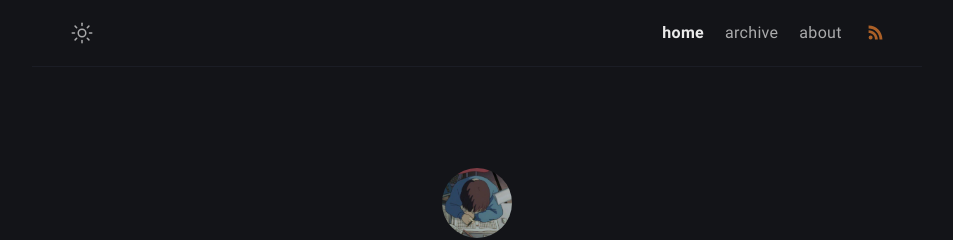
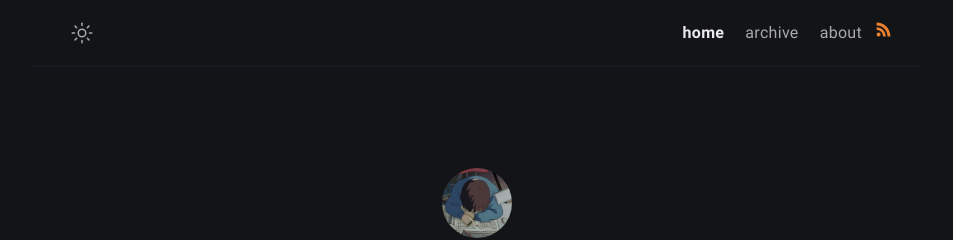
Before and after one commit to jknitey/jknitey.github.io, a Jekyll site: the page built from index.md, in a window 1280 px wide. Shown: the top 240 px of the page, without its empty margins (163-1116 px from the left). Built offline with Jekyll 4.4.1, drawn with Linux system fonts in a browser that asks for light colours.

Commit message:
Update navbar.html

```diff
--- a/_includes/navbar.html
+++ b/_includes/navbar.html
@@ -185,8 +185,7 @@
           <a class="menu-link {% if url == '/' %}active{% endif %}" href="/">home</a>
           <a class="menu-link {% if url == '/about/' %}active{% endif %}" href="/about">about</a>
         {%- endif -%}
-        <a class="menu-link rss" href="/feed.xml">
-          <svg
+        <svg
             xmlns="http://www.w3.org/2000/svg"
             width="17"
             height="17"
```
